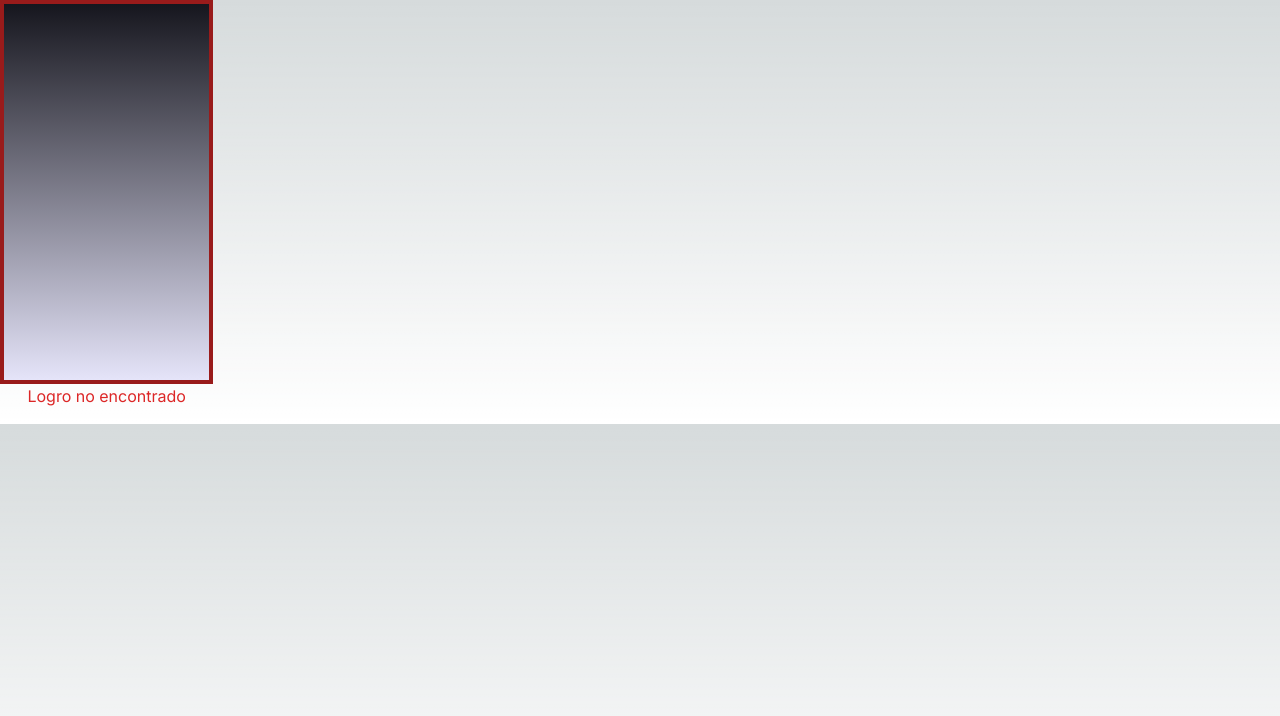
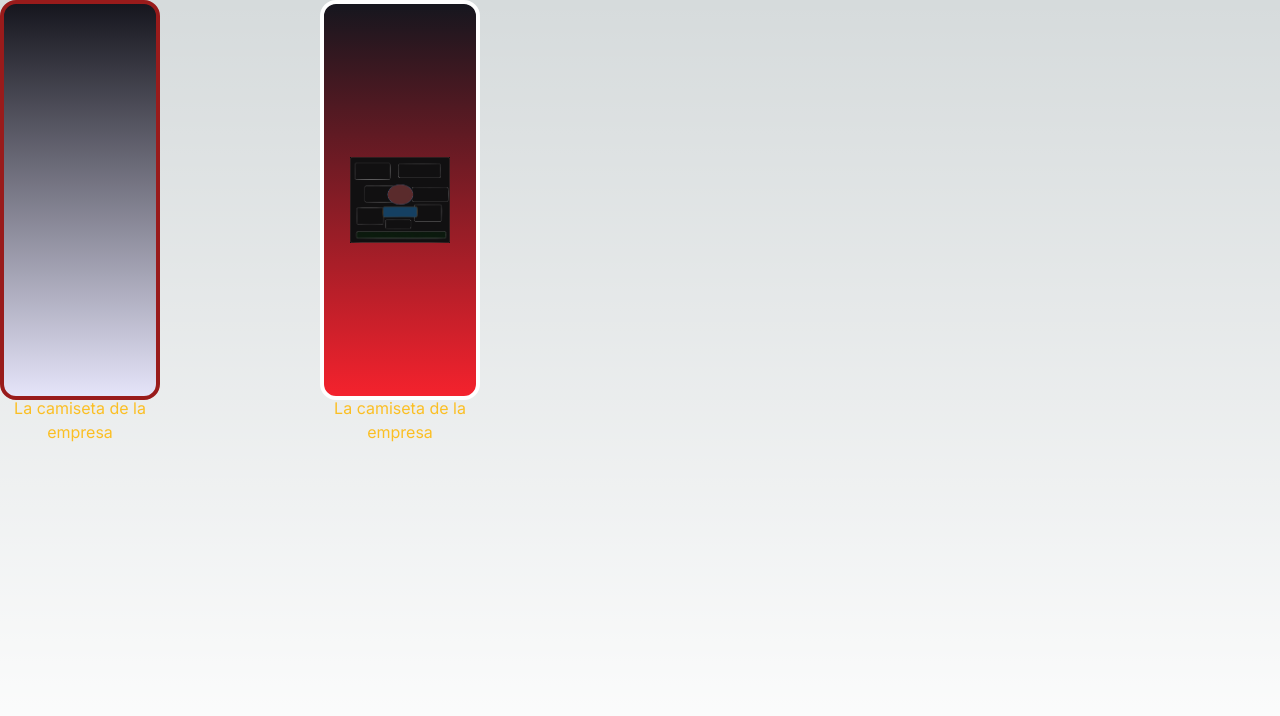
Before and after one commit to gonzzdev/malditojefe.chat, a Next.js app: page /colletion in a window 1280 px wide. Shown: the top 716 px of the page. Built offline with nearby package versions, Linux system fonts and the light colour scheme.

Commit message:
Empty chievement component add achievement

```diff
--- a/app/colletion/page.tsx
+++ b/app/colletion/page.tsx
@@ -1,9 +1,11 @@
-import AchievementComponent from "@/components/achievements/page";
+import EmptyAchievementComponent from "@/components/achievements/EmptyAchievement";
+import AchievementComponent from "@/components/achievements/Achievement";
 
 export default function ColletionPage(){
     return (
-        <main className="page">
-            <AchievementComponent />
+        <main className="h-screen w-screen grid grid-cols-4">
+                <EmptyAchievementComponent />
+                <AchievementComponent />
         </main>
     );
 }
--- /dev/null
+++ b/components/achievements/Achievement.tsx
@@ -0,0 +1,12 @@
+export default function EmptyAchievementComponent() {
+    return (
+        <div className="bg-custom-gradient-achievement w-1/2 h-1/2 border-4 border-white rounded-2xl">
+            <div className="w-full h-full flex justify-center items-center">
+                <img src={"static/images/example.png"} width={100} height={0} alt={"wenas"}/>
+            </div>
+            <p className="text-center text-amber-400">
+                La camiseta de la empresa
+            </p>
+        </div>
+    );
+}
--- /dev/null
+++ b/components/achievements/EmptyAchievement.tsx
@@ -0,0 +1,13 @@
+
+export default function EmptyAchievementComponent() {
+    return (
+    <div className="bg-custom-gradient-empty-achievement w-1/2 h-1/2 border-4 border-red-800 rounded-2xl">
+        <div className="w-full h-full flex justify-center items-center">
+
+        </div>
+        <p className="text-center text-amber-400">
+            La camiseta de la empresa
+        </p>
+    </div>
+)
+}
--- a/components/achievements/page.tsx
+++ /dev/null
@@ -1,15 +0,0 @@
-
-export default function EmptyAchievementComponent() {
-    return (
-        <main>
-            <div className="bg-custom-gradient-empty-achievement w-1/6 h-96 border-4 border-red-800">
-
-            </div>
-            <div className=" h-10 w-1/6">
-                <p className="text-center text-red-600">
-                    Logro no encontrado
-                </p>
-            </div>
-        </main>
-    );
-}
--- a/tailwind.config.ts
+++ b/tailwind.config.ts
@@ -11,12 +11,14 @@ const config: Config = {
       colors: {
         customDark: '#16161E',
         customWhite:'#E5E4F9',
+        customRed:'#F4222D',
       },
       backgroundImage: {
         "gradient-radial": "radial-gradient(var(--tw-gradient-stops))",
         "gradient-conic":
           "conic-gradient(from 180deg at 50% 50%, var(--tw-gradient-stops))",
         'custom-gradient-empty-achievement': 'linear-gradient(0deg, #E5E4F9, #16161E)',
+        'custom-gradient-achievement': 'linear-gradient(0deg, #F4222D, #16161E)'
       },
     },
   },
```
Also changed, not shown: public/static/images/example.png (added).
